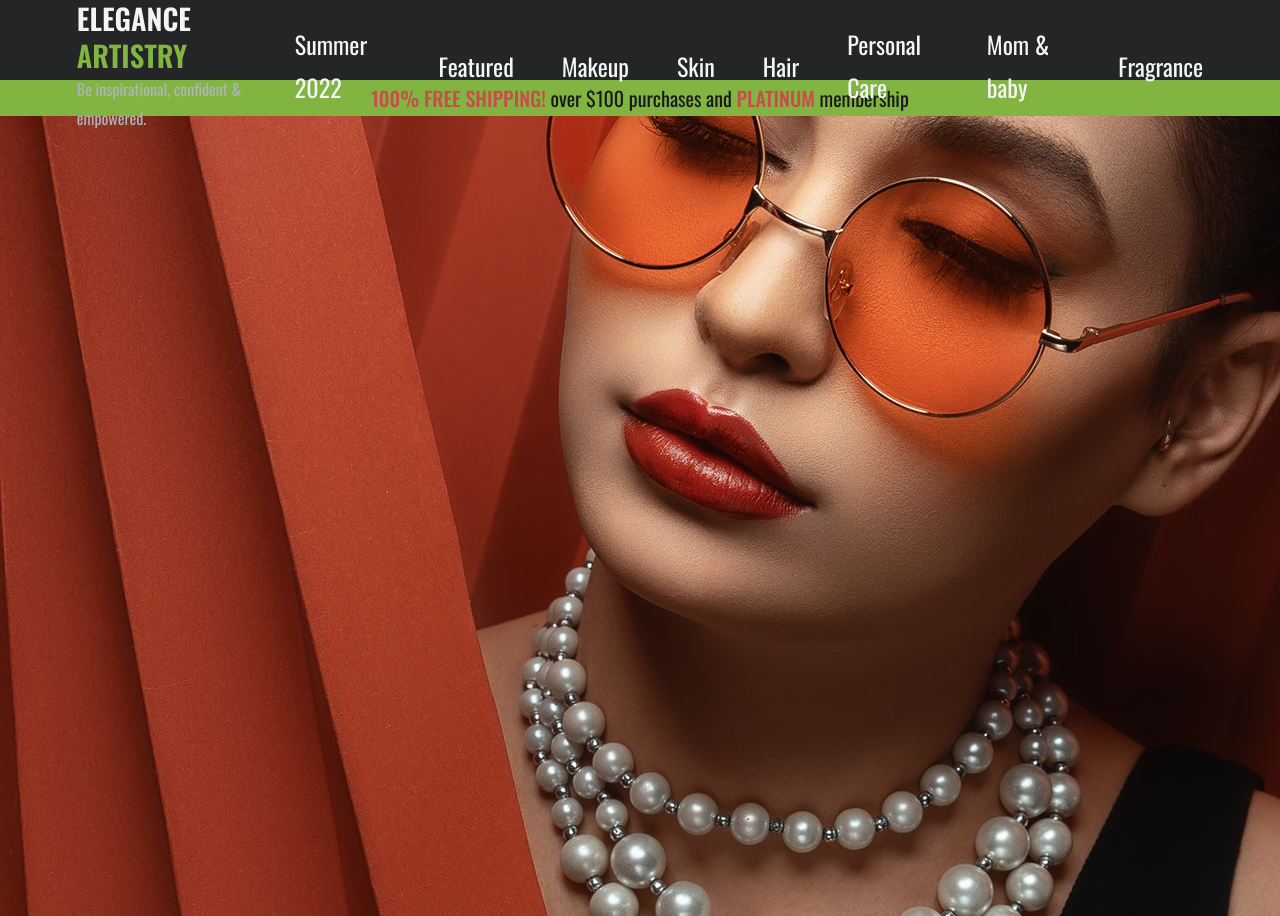
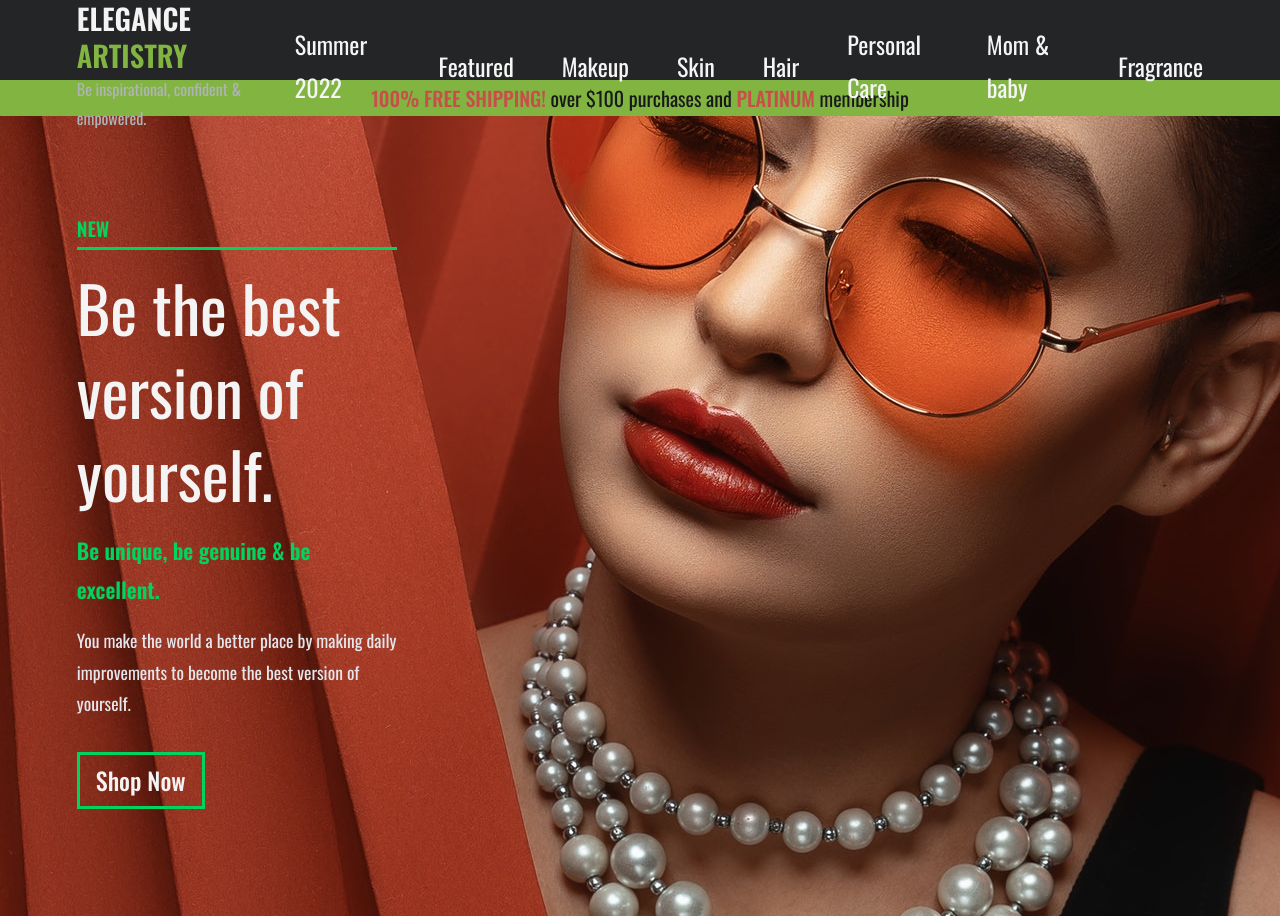
Before and after one commit to KeyaAkter/elegance-artistry-makeup-website, a plain HTML site: page index.html in a window 1280 px wide. Drawn offline with nearby package versions, Linux system fonts and the light colour scheme.

Commit message:
header added

```diff
--- a/index.html
+++ b/index.html
@@ -54,7 +54,16 @@
     <!-- ================HEADER STARTS================ -->
 
     <header>
-      <div class="container"></div>
+      <div class="container">
+        <p class="new">New</p>
+        <h1>Be the best version of yourself.</h1>
+        <p class="unique">Be unique, be genuine & be excellent.</p>
+        <p class="general">
+          You make the world a better place by making daily improvements to
+          become the best version of yourself.
+        </p>
+        <label for="shop-now" class="btn">Shop Now</label>
+      </div>
     </header>
 
     <!-- ================HEADER ENDED================ -->
--- a/style.css
+++ b/style.css
@@ -32,7 +32,7 @@
 
   --border-radius: 2rem;
   --search-padding: 0.5rem 1rem;
-  --btn-padding: 0.5rem 1rem;
+  --btn-padding: 0.25rem 1rem;
   --card-padding: 1rem;
   --card-border-radius: 1rem;
   --transition: all 0.3s ease-in-out;
@@ -98,6 +98,23 @@ img {
   width: 100%;
   object-fit: cover;
 }
+.btn {
+  display: inline-block;
+  font-weight: 500;
+  font-size: 1.5rem;
+  font-family: inherit;
+  cursor: pointer;
+  padding: var(--btn-padding);
+  color: var(--color-white-2);
+  border: 3px solid var(--color-green-2);
+  margin-top: 2rem;
+}
+.btn:hover {
+  border: none;
+  background-color: var(--color-green-1);
+}
+/* .learn-more {
+} */
 /* ================NAVBAR STYLES================ */
 nav {
   position: fixed;
@@ -159,10 +176,9 @@ nav .container .logo p {
 }
 
 /* =================RIBBON STYLES================= */
-section {
-  background-color: var(--color-green-2);
-}
 .ribbon {
+  /* position: sticky;
+  top: 5rem; */
   margin-top: 5rem;
   background-color: var(--color-green-3);
   text-align: center;
@@ -179,9 +195,32 @@ header {
   height: 100vh;
   overflow: hidden;
   position: relative;
+  top: 0;
   background-image: url(./images/header-bg.jpg);
 }
-
+header .container {
+  margin-top: 6rem;
+  text-align: left;
+  padding-right: 63%;
+}
+header .container .new {
+  color: var(--color-green-2);
+  border-bottom: 3px solid var(--color-green-2);
+  text-transform: uppercase;
+  font-weight: 600;
+  font-size: 1.2rem;
+  margin-bottom: 1rem;
+}
+header .container .unique {
+  color: var(--color-green-2);
+  font-size: 1.35rem;
+  font-weight: 600;
+  margin: 1rem 0;
+}
+header .container .general {
+  font-size: 1.1rem;
+  color: var(--color-white-3);
+}
 /* =================MAIN STYLES================= */
 
 /* =================FOOTER STYLES================= */
```
